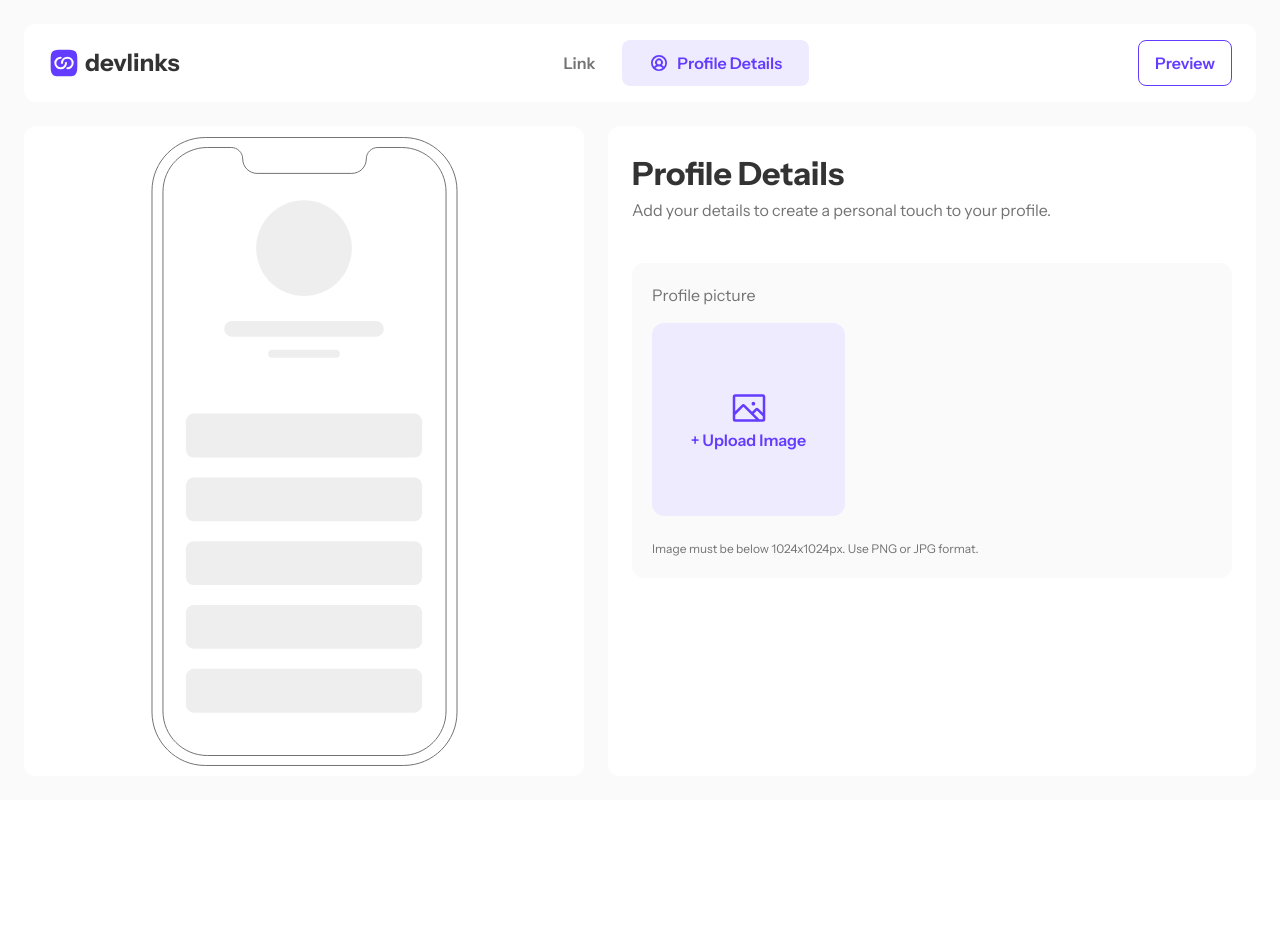
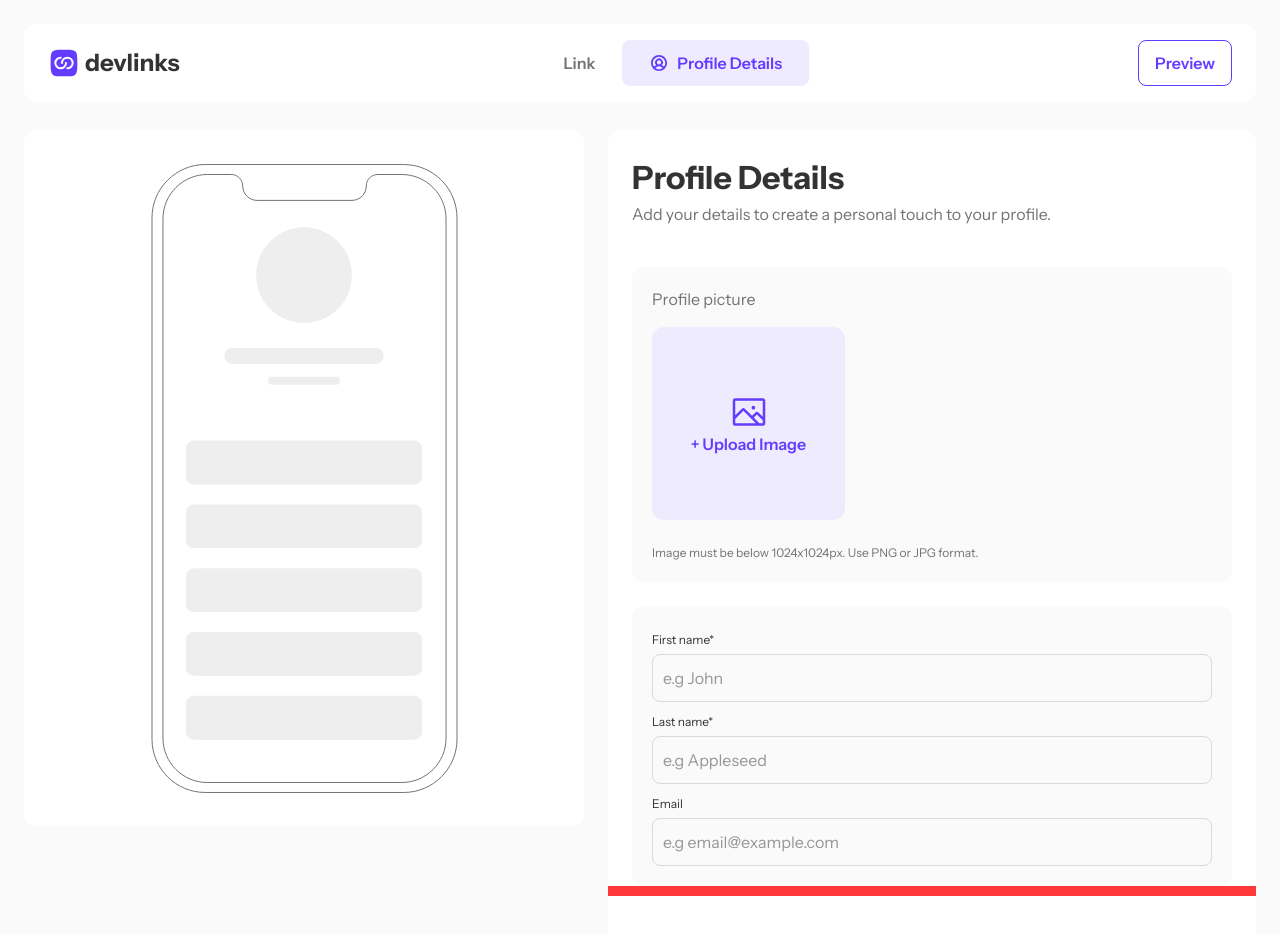
Before and after one commit to jownsu/link-sharing-app, a Next.js app: page /profile in a window 1280 px wide. Shown: the top 934 px of the page. Before the commit the page ends 800 px from the top, so only its background shows below. Built offline with nearby package versions, Linux system fonts and the light colour scheme.

Commit message:
Fix on layout

```diff
--- a/app/(pages)/layout.tsx
+++ b/app/(pages)/layout.tsx
@@ -10,16 +10,17 @@ export default function RootLayout({
     children: React.ReactNode;
 }>) {
     return (
-        <main className="flex max-h-screen min-h-screen flex-col bg-light_grey">
+        <main className="flex flex-col min-h-screen bg-light_grey">
             <NavBar />
             <DevlinkFormProvider>
-                <div className="container flex min-h-full flex-1 gap-[2.4rem] py-[2.4rem]">
-                    <div className="hidden w-[56rem] place-items-center rounded-[1.2rem] bg-white lg:grid">
+                <div className="container flex min-h-full flex-1 gap-[2.4rem] py-[2.4rem] pt-[13rem]">
+                    <div className="hidden w-[56rem] place-items-center rounded-[1.2rem] bg-white lg:grid fixed h-[87vh]">
                         <div className="relative h-[63.1rem] w-[30.7rem]">
                             <PhoneIllustration className="h-full w-full" />
                             <PreviewList />
                         </div>
                     </div>
+                    <div className="hidden lg:block w-[56rem]"></div>
                     <div className="flex-1 rounded-[1.2rem] bg-white p-[2.4rem]">
                         {children}
                     </div>
--- a/app/(pages)/links/_components/LinkList.tsx
+++ b/app/(pages)/links/_components/LinkList.tsx
@@ -46,14 +46,14 @@ const LinkList = () => {
 
     return (
         <form
-            className="flex flex-1 flex-col overflow-hidden"
+            className="flex flex-col flex-1 h-full"
             onSubmit={methods.handleSubmit(onSubmit)}
         >
             <Button
                 variant={"outline"}
                 size={"full"}
                 type="button"
-                className="mb-[2.4rem]"
+                className="mb-[2.4rem] flex-shrink-0"
                 onClick={onAddNewLink}
                 disabled={devlinks.length >= 5}
             >
@@ -104,7 +104,7 @@ const LinkList = () => {
             <Button
                 size="full"
                 disabled={!devlinks.length}
-                className="md:ml-auto md:w-fit"
+                className="md:ml-auto md:w-fit flex-shrink-0"
                 type="submit"
             >
                 Save
--- a/app/(pages)/links/page.tsx
+++ b/app/(pages)/links/page.tsx
@@ -2,7 +2,7 @@ import LinkList from "./_components/LinkList";
 
 const LinkPage = () => {
     return (
-        <div className="flex h-full flex-1 flex-col">
+        <div className="flex min-h-full flex-1 flex-col">
             <h1 className="text-[2.4rem] font-bold leading-[150%] text-dark_grey md:text-[3.2rem]">
                 Customize your links
             </h1>
--- a/app/(pages)/profile/page.tsx
+++ b/app/(pages)/profile/page.tsx
@@ -10,7 +10,7 @@ const ProfilePage = () => {
                 Add your details to create a personal touch to your profile.
             </p>
 
-            <div className="rounded-[1.2rem] bg-light_grey p-[2rem]">
+            <div className="mb-[2.4rem] rounded-[1.2rem] bg-light_grey p-[2rem]">
                 <p className="mb-[1.6rem] text-grey">Profile picture</p>
                 <label
                     htmlFor="profile_picture"
@@ -32,6 +32,59 @@ const ProfilePage = () => {
                     Image must be below 1024x1024px. Use PNG or JPG format.
                 </p>
             </div>
+
+            <div className="flex flex-col gap-[.6rem] rounded-[1.2rem] bg-light_grey p-[2rem]">
+                <div>
+                    <label
+                        htmlFor="first_name"
+                        className="mb-[.5rem] inline-block text-[1.2rem] text-dark_grey"
+                    >
+                        First name*
+                    </label>
+                    <div className="flex h-[4.8rem] w-full items-center gap-[1rem] rounded-[.8rem] border border-borders px-[1rem] has-[input:focus]:border-primary has-[input:focus]:shadow-drop_primary">
+                        <input
+                            id="first_name"
+                            className="input:-internal-autofill-selected: w-full bg-transparent text-dark_grey outline-none placeholder:text-dark_grey placeholder:opacity-50"
+                            type="text"
+                            placeholder="e.g John"
+                        />
+                    </div>
+                </div>
+                <div>
+                    <label
+                        htmlFor="first_name"
+                        className="mb-[.5rem] inline-block text-[1.2rem] text-dark_grey"
+                    >
+                        Last name*
+                    </label>
+                    <div className="flex h-[4.8rem] w-full items-center gap-[1rem] rounded-[.8rem] border border-borders px-[1rem] has-[input:focus]:border-primary has-[input:focus]:shadow-drop_primary">
+                        <input
+                            id="first_name"
+                            className="input:-internal-autofill-selected: w-full bg-transparent text-dark_grey outline-none placeholder:text-dark_grey placeholder:opacity-50"
+                            type="text"
+                            placeholder="e.g Appleseed"
+                        />
+                    </div>
+                </div>
+                <div>
+                    <label
+                        htmlFor="first_name"
+                        className="mb-[.5rem] inline-block text-[1.2rem] text-dark_grey"
+                    >
+                        Email
+                    </label>
+                    <div className="flex h-[4.8rem] w-full items-center gap-[1rem] rounded-[.8rem] border border-borders px-[1rem] has-[input:focus]:border-primary has-[input:focus]:shadow-drop_primary">
+                        <input
+                            id="first_name"
+                            className="input:-internal-autofill-selected: w-full bg-transparent text-dark_grey outline-none placeholder:text-dark_grey placeholder:opacity-50"
+                            type="email"
+                            placeholder="e.g email@example.com"
+                        />
+                    </div>
+                </div>
+            </div>
+
+            <div className="mb-[2.4rem] h-[1rem] w-[calc(100%_+_4.8rem)] translate-x-[-2.4rem] bg-red"></div>
         </div>
     );
 };
--- a/app/_components/NavBar.tsx
+++ b/app/_components/NavBar.tsx
@@ -5,7 +5,7 @@ import NavLink from "./NavLink";
 
 const NavBar = () => {
     return (
-        <nav className="container bg-white md:bg-transparent md:pt-[2.4rem]">
+        <nav className="container bg-white md:bg-light_grey md:pt-[2.4rem] fixed top-0 left-[50%] translate-x-[-50%]">
             <div className="flex items-center rounded-[1.2rem] bg-white px-[2.4rem] py-[1.6rem]">
                 <DevlinkLogo className="mr-auto flex-shrink-0" size="sm" />
                 <NavLink path="links" />
```
